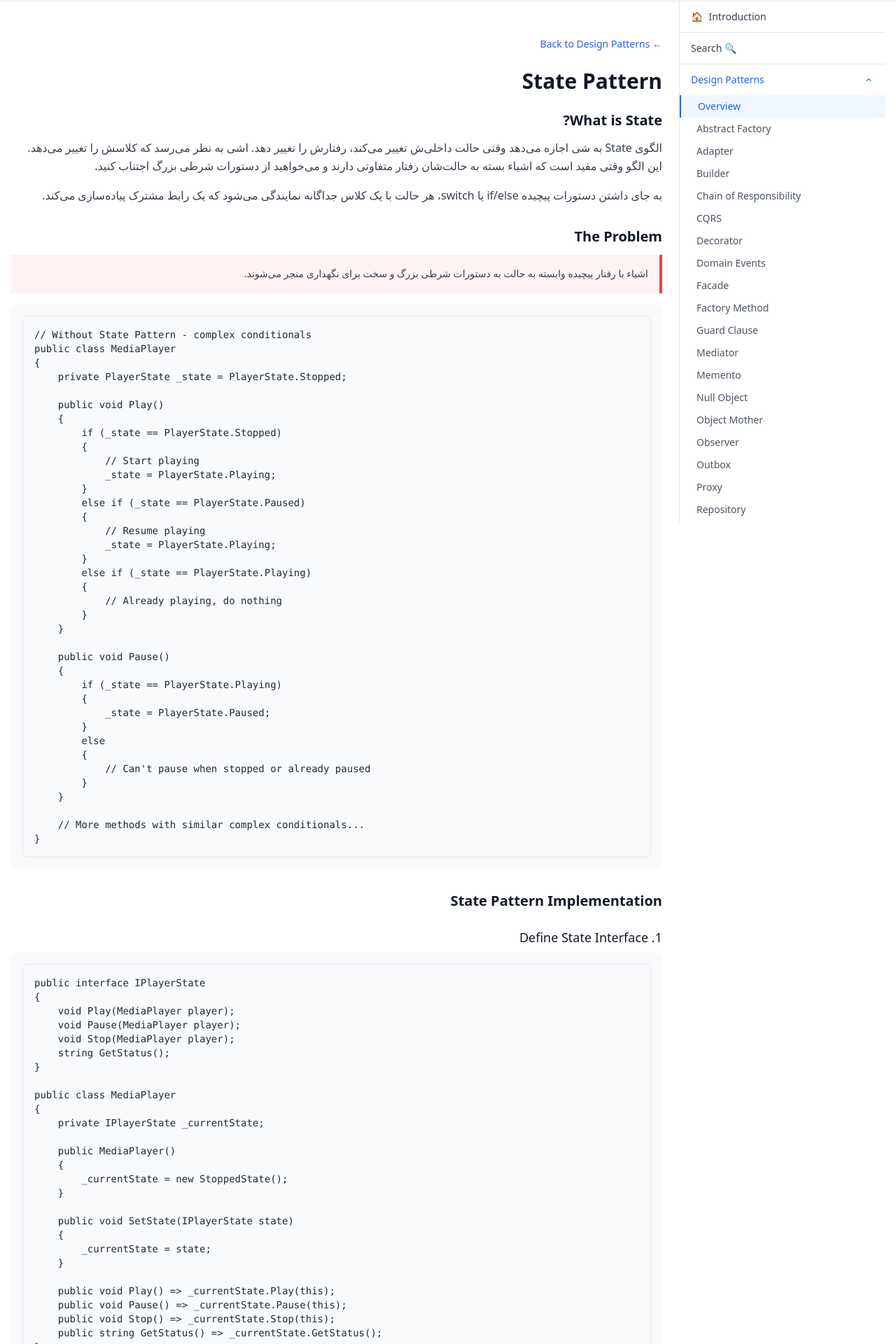
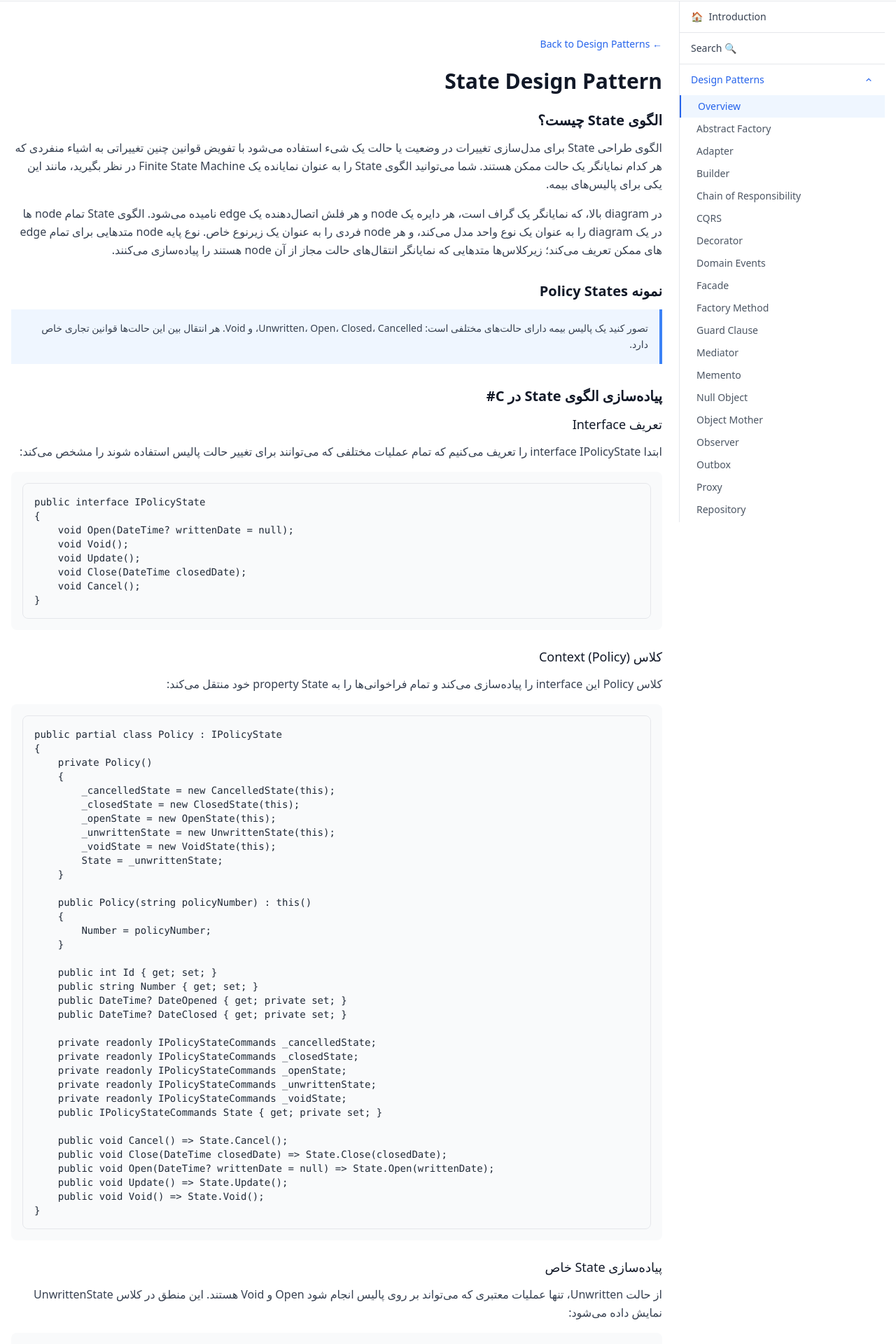
Before and after one commit to ghaninia/handbook, a Next.js app: page /design-patterns/state in a window 1280 px wide. Shown: the part 55-1975 px from the top of the page at 70% size. Built offline with nearby package versions, Linux system fonts and the light colour scheme; a small style sheet from the web is missing.

Commit message:
Refactor State Design Pattern page: Update content for clarity, enhance structure, and improve localization in Persian.

```diff
--- a/src/app/design-patterns/state/page.tsx
+++ b/src/app/design-patterns/state/page.tsx
@@ -18,298 +18,198 @@ export default function StatePage() {
       </div>
 
       <h1 className="text-3xl font-bold text-gray-900 dark:text-gray-100 mb-6">
-        State Pattern
+        State Design Pattern
       </h1>
 
       <div className="prose prose-lg max-w-none">
         <section className="mb-8">
           <h2 className="text-xl font-semibold text-gray-900 dark:text-gray-100 mb-3">
-            What is State?
+            الگوی State چیست؟
           </h2>
           <p className="text-gray-700 dark:text-gray-300 leading-relaxed mb-4">
-            الگوی State به شی اجازه می‌دهد وقتی حالت داخلی‌ش تغییر می‌کند، رفتارش را تغییر دهد. اشی به نظر می‌رسد که کلاسش را تغییر می‌دهد. این الگو وقتی مفید است که اشیاء بسته به حالت‌شان رفتار متفاوتی دارند و می‌خواهید از دستورات شرطی بزرگ اجتناب کنید.
+            الگوی طراحی State برای مدل‌سازی تغییرات در وضعیت یا حالت یک شیء استفاده می‌شود با تفویض قوانین چنین تغییراتی به اشیاء منفردی که هر کدام نمایانگر یک حالت ممکن هستند. شما می‌توانید الگوی State را به عنوان نمایانده یک Finite State Machine در نظر بگیرید، مانند این یکی برای پالیس‌های بیمه.
           </p>
           <p className="text-gray-700 dark:text-gray-300 leading-relaxed">
-            به جای داشتن دستورات پیچیده if/else یا switch، هر حالت با یک کلاس جداگانه نمایندگی می‌شود که یک رابط مشترک پیاده‌سازی می‌کند.
+            در diagram بالا، که نمایانگر یک گراف است، هر دایره یک node و هر فلش اتصال‌دهنده یک edge نامیده می‌شود. الگوی State تمام node ها در یک diagram را به عنوان یک نوع واحد مدل می‌کند، و هر node فردی را به عنوان یک زیرنوع خاص. نوع پایه node متدهایی برای تمام edge های ممکن تعریف می‌کند؛ زیرکلاس‌ها متدهایی که نمایانگر انتقال‌های حالت مجاز از آن node هستند را پیاده‌سازی می‌کنند.
           </p>
         </section>
 
         <section className="mb-8">
           <h2 className="text-xl font-semibold text-gray-900 dark:text-gray-100 mb-3">
-            The Problem
+            نمونه Policy States
           </h2>
-          <div className="bg-red-50 dark:bg-red-900/20 border-r-4 border-red-500 p-4 mb-4">
+          <div className="bg-blue-50 dark:bg-blue-900/20 border-r-4 border-blue-500 p-4 mb-4">
             <p className="text-gray-700 dark:text-gray-300 leading-relaxed text-sm">
-              اشیاء با رفتار پیچیده وابسته به حالت به دستورات شرطی بزرگ و سخت برای نگهداری منجر می‌شوند.
+              تصور کنید یک پالیس بیمه دارای حالت‌های مختلفی است: Unwritten، Open، Closed، Cancelled، و Void. هر انتقال بین این حالت‌ها قوانین تجاری خاص دارد.
             </p>
           </div>
-          <div className="bg-gray-50 dark:bg-gray-900 p-4 rounded-lg mb-4 font-mono text-sm overflow-x-auto" dir="ltr">
-            <pre className="text-gray-800 dark:text-gray-200">{`// Without State Pattern - complex conditionals
-public class MediaPlayer
+        </section>
+
+        <section className="mb-8">
+          <h2 className="text-xl font-semibold text-gray-900 dark:text-gray-100 mb-3">
+            پیاده‌سازی الگوی State در C#
+          </h2>
+
+          <h3 className="text-lg font-medium text-gray-900 dark:text-gray-100 mb-3">تعریف Interface</h3>
+          <p className="text-gray-700 dark:text-gray-300 leading-relaxed mb-4">
+            ابتدا interface IPolicyState را تعریف می‌کنیم که تمام عملیات مختلفی که می‌توانند برای تغییر حالت پالیس استفاده شوند را مشخص می‌کند:
+          </p>
+          <div className="bg-gray-50 dark:bg-gray-900 p-4 rounded-lg mb-6 font-mono text-sm overflow-x-auto" dir="ltr">
+            <pre className="text-gray-800 dark:text-gray-200">{`public interface IPolicyState
 {
-    private PlayerState _state = PlayerState.Stopped;
+    void Open(DateTime? writtenDate = null);
+    void Void();
+    void Update();
+    void Close(DateTime closedDate);
+    void Cancel();
+}`}</pre>
+          </div>
 
-    public void Play()
+          <h3 className="text-lg font-medium text-gray-900 dark:text-gray-100 mb-3">کلاس Context (Policy)</h3>
+          <p className="text-gray-700 dark:text-gray-300 leading-relaxed mb-4">
+            کلاس Policy این interface را پیاده‌سازی می‌کند و تمام فراخوانی‌ها را به property State خود منتقل می‌کند:
+          </p>
+          <div className="bg-gray-50 dark:bg-gray-900 p-4 rounded-lg mb-6 font-mono text-sm overflow-x-auto" dir="ltr">
+            <pre className="text-gray-800 dark:text-gray-200">{`public partial class Policy : IPolicyState
+{
+    private Policy()
     {
-        if (_state == PlayerState.Stopped)
+        _cancelledState = new CancelledState(this);
+        _closedState = new ClosedState(this);
+        _openState = new OpenState(this);
+        _unwrittenState = new UnwrittenState(this);
+        _voidState = new VoidState(this);
+        State = _unwrittenState;
+    }
+
+    public Policy(string policyNumber) : this()
+    {
+        Number = policyNumber;
+    }
+
+    public int Id { get; set; }
+    public string Number { get; set; }
+    public DateTime? DateOpened { get; private set; }
+    public DateTime? DateClosed { get; private set; }
+
+    private readonly IPolicyStateCommands _cancelledState;
+    private readonly IPolicyStateCommands _closedState;
+    private readonly IPolicyStateCommands _openState;
+    private readonly IPolicyStateCommands _unwrittenState;
+    private readonly IPolicyStateCommands _voidState;
+    public IPolicyStateCommands State { get; private set; }
+
+    public void Cancel() => State.Cancel();
+    public void Close(DateTime closedDate) => State.Close(closedDate);
+    public void Open(DateTime? writtenDate = null) => State.Open(writtenDate);
+    public void Update() => State.Update();
+    public void Void() => State.Void();
+}`}</pre>
+          </div>
+
+          <h3 className="text-lg font-medium text-gray-900 dark:text-gray-100 mb-3">پیاده‌سازی State خاص</h3>
+          <p className="text-gray-700 dark:text-gray-300 leading-relaxed mb-4">
+            از حالت Unwritten، تنها عملیات معتبری که می‌تواند بر روی پالیس انجام شود Open و Void هستند. این منطق در کلاس UnwrittenState نمایش داده می‌شود:
+          </p>
+          <div className="bg-gray-50 dark:bg-gray-900 p-4 rounded-lg mb-6 font-mono text-sm overflow-x-auto" dir="ltr">
+            <pre className="text-gray-800 dark:text-gray-200">{`public partial class Policy
+{
+    public class UnwrittenState : IPolicyStateCommands
+    {
+        private readonly Policy _policy;
+
+        public UnwrittenState(Policy policy)
         {
-            // Start playing
-            _state = PlayerState.Playing;
+            _policy = policy;
         }
-        else if (_state == PlayerState.Paused)
+
+        public void Cancel() =>
+            throw new InvalidOperationException("Cannot cancel a policy before it's been Opened.");
+
+        public void Close(DateTime closedDate) =>
+            throw new InvalidOperationException("Cannot close a policy before it's been Opened.");
+
+        public void Open(DateTime? writtenDate = null)
         {
-            // Resume playing
-            _state = PlayerState.Playing;
+            _policy.State = _policy._openState;
+            _policy.DateOpened = writtenDate;
         }
-        else if (_state == PlayerState.Playing)
+
+        public void Update() =>
+            throw new InvalidOperationException("Cannot update a policy before it's been Opened.");
+
+        public void Void()
         {
-            // Already playing, do nothing
+            _policy.State = _policy._voidState;
+        }
+
+        public List<string> ListValidOperations()
+        {
+            return new List<string> { "Open", "Void" };
         }
     }
-
-    public void Pause()
-    {
-        if (_state == PlayerState.Playing)
-        {
-            _state = PlayerState.Paused;
-        }
-        else
-        {
-            // Can't pause when stopped or already paused
-        }
-    }
-
-    // More methods with similar complex conditionals...
 }`}</pre>
           </div>
         </section>
 
         <section className="mb-8">
           <h2 className="text-xl font-semibold text-gray-900 dark:text-gray-100 mb-3">
-            State Pattern Implementation
+            چه زمانی استفاده کنیم؟
           </h2>
-
-          <h3 className="text-lg font-medium text-gray-900 dark:text-gray-100 mb-2 mt-6">
-            1. Define State Interface
-          </h3>
-          <div className="bg-gray-50 dark:bg-gray-900 p-4 rounded-lg mb-4 font-mono text-sm overflow-x-auto" dir="ltr">
-            <pre className="text-gray-800 dark:text-gray-200">{`public interface IPlayerState
-{
-    void Play(MediaPlayer player);
-    void Pause(MediaPlayer player);
-    void Stop(MediaPlayer player);
-    string GetStatus();
-}
-
-public class MediaPlayer
-{
-    private IPlayerState _currentState;
-
-    public MediaPlayer()
-    {
-        _currentState = new StoppedState();
-    }
-
-    public void SetState(IPlayerState state)
-    {
-        _currentState = state;
-    }
-
-    public void Play() => _currentState.Play(this);
-    public void Pause() => _currentState.Pause(this);
-    public void Stop() => _currentState.Stop(this);
-    public string GetStatus() => _currentState.GetStatus();
-}`}</pre>
-          </div>
-
-          <h3 className="text-lg font-medium text-gray-900 dark:text-gray-100 mb-2 mt-6">
-            2. Implement Concrete States
-          </h3>
-          <div className="bg-gray-50 dark:bg-gray-900 p-4 rounded-lg mb-4 font-mono text-sm overflow-x-auto" dir="ltr">
-            <pre className="text-gray-800 dark:text-gray-200">{`public class StoppedState : IPlayerState
-{
-    public void Play(MediaPlayer player)
-    {
-        Console.WriteLine("Starting playback...");
-        player.SetState(new PlayingState());
-    }
-
-    public void Pause(MediaPlayer player)
-    {
-        Console.WriteLine("Cannot pause when stopped");
-    }
-
-    public void Stop(MediaPlayer player)
-    {
-        Console.WriteLine("Already stopped");
-    }
-
-    public string GetStatus() => "Stopped";
-}
-
-public class PlayingState : IPlayerState
-{
-    public void Play(MediaPlayer player)
-    {
-        Console.WriteLine("Already playing");
-    }
-
-    public void Pause(MediaPlayer player)
-    {
-        Console.WriteLine("Pausing playback...");
-        player.SetState(new PausedState());
-    }
-
-    public void Stop(MediaPlayer player)
-    {
-        Console.WriteLine("Stopping playback...");
-        player.SetState(new StoppedState());
-    }
-
-    public string GetStatus() => "Playing";
-}
-
-public class PausedState : IPlayerState
-{
-    public void Play(MediaPlayer player)
-    {
-        Console.WriteLine("Resuming playback...");
-        player.SetState(new PlayingState());
-    }
-
-    public void Pause(MediaPlayer player)
-    {
-        Console.WriteLine("Already paused");
-    }
-
-    public void Stop(MediaPlayer player)
-    {
-        Console.WriteLine("Stopping from pause...");
-        player.SetState(new StoppedState());
-    }
-
-    public string GetStatus() => "Paused";
-}`}</pre>
-          </div>
+          <p className="text-gray-700 dark:text-gray-300 leading-relaxed mb-4">
+            الگوی State کاندید خوبی برای استفاده است زمانی که شیء شما مجموعه نسبتاً پیچیده‌ای از حالت‌های ممکن دارد، با قوانین تجاری مختلف زیادی برای اینکه چگونه انتقال‌های حالت رخ می‌دهند و چه کاری باید هنگام تغییر حالت انجام شود.
+          </p>
+          <p className="text-gray-700 dark:text-gray-300 leading-relaxed">
+            اگر شیء به سادگی دارای یک property status است که می‌تواند هر زمان به هر وضعیتی با منطق خاص حداقل به‌روزرسانی شود، الگوی State پیچیدگی غیرضروری اضافه می‌کند. با این حال، برای اشیایی که مفاهیم دنیای واقعی را با work flow های پیچیده نمایندگی می‌کنند، الگوی State می‌تواند انتخاب خوبی باشد.
+          </p>
         </section>
 
         <section className="mb-8">
           <h2 className="text-xl font-semibold text-gray-900 dark:text-gray-100 mb-3">
-            Order State Machine Example
-          </h2>
-          <div className="bg-gray-50 dark:bg-gray-900 p-4 rounded-lg mb-4 font-mono text-sm overflow-x-auto" dir="ltr">
-            <pre className="text-gray-800 dark:text-gray-200">{`public interface IOrderState
-{
-    void Pay(Order order);
-    void Ship(Order order);
-    void Cancel(Order order);
-    void Deliver(Order order);
-    string Status { get; }
-}
-
-public class Order
-{
-    private IOrderState _state;
-    public decimal Total { get; set; }
-
-    public Order(decimal total)
-    {
-        Total = total;
-        _state = new PendingState();
-    }
-
-    public void SetState(IOrderState state) => _state = state;
-
-    public void Pay() => _state.Pay(this);
-    public void Ship() => _state.Ship(this);
-    public void Cancel() => _state.Cancel(this);
-    public void Deliver() => _state.Deliver(this);
-    public string GetStatus() => _state.Status;
-}
-
-public class PendingState : IOrderState
-{
-    public string Status => "Pending Payment";
-
-    public void Pay(Order order)
-    {
-        Console.WriteLine("Payment received");
-        order.SetState(new PaidState());
-    }
-
-    public void Ship(Order order) =>
-        Console.WriteLine("Cannot ship unpaid order");
-
-    public void Cancel(Order order)
-    {
-        Console.WriteLine("Order cancelled");
-        order.SetState(new CancelledState());
-    }
-
-    public void Deliver(Order order) =>
-        Console.WriteLine("Cannot deliver unpaid order");
-}
-
-public class PaidState : IOrderState
-{
-    public string Status => "Paid";
-
-    public void Pay(Order order) =>
-        Console.WriteLine("Already paid");
-
-    public void Ship(Order order)
-    {
-        Console.WriteLine("Order shipped");
-        order.SetState(new ShippedState());
-    }
-
-    public void Cancel(Order order)
-    {
-        Console.WriteLine("Refunding payment...");
-        order.SetState(new CancelledState());
-    }
-
-    public void Deliver(Order order) =>
-        Console.WriteLine("Cannot deliver unshipped order");
-}`}</pre>
-          </div>
-        </section>
-
-        <section className="mb-8">
-          <h2 className="text-xl font-semibold text-gray-900 dark:text-gray-100 mb-3">
-            Benefits
+            مزایا
           </h2>
           <ul className="list-disc list-inside space-y-2 text-gray-700 dark:text-gray-300 mr-4">
-            <li><strong>Single Responsibility:</strong> هر state رفتار خودش را handle می‌کند</li>
-            <li><strong>Open/Closed:</strong> state های جدید بدون تغییر موجودی‌ها قابل اضافه‌اند</li>
-            <li><strong>حذف Conditionals:</strong> دیگر دستورات پیچیده if/switch نداریم</li>
-            <li><strong>انتقال واضح State:</strong> تغییرات state صریح و قابل پیگیری هستند</li>
+            <li><strong>کاهش پیچیدگی شرطی:</strong> نیاز به دستورات if و switch در اشیایی که الزامات رفتاری متفاوتی منحصر به انتقال‌های حالت مختلف دارند را از بین می‌برد</li>
+            <li><strong>قابلیت نمایش با FSM:</strong> اگر بتوانید حالت شیء را با یک diagram finite state machine نمایش دهید، تبدیل diagram به انواع و متدهای الگوی State نسبتاً آسان است</li>
+            <li><strong>اصل Open/Closed:</strong> حالت‌های جدید بدون تغییر کد موجود قابل اضافه هستند</li>
+            <li><strong>Single Responsibility:</strong> هر state کلاس مسئولیت مشخصی دارد</li>
           </ul>
         </section>
 
         <section className="mb-8">
           <h2 className="text-xl font-semibold text-gray-900 dark:text-gray-100 mb-3">
-            Related Patterns
+            معایب
           </h2>
           <ul className="list-disc list-inside space-y-2 text-gray-700 dark:text-gray-300 mr-4">
-            <li><Link href="/design-patterns/strategy" className="text-blue-600 dark:text-blue-400 hover:underline">Strategy Pattern</Link></li>
-            <li><Link href="/design-patterns/memento" className="text-blue-600 dark:text-blue-400 hover:underline">Memento Pattern</Link></li>
+            <li><strong>کد زیاد:</strong> الگوی State نیاز به نوشتن کد زیادی دارد. بسته به تعداد متدهای انتقال حالت مختلف و تعداد حالت‌های ممکن یک شیء، می‌توان به سرعت دهها یا بیشتر متد مختلف داشت</li>
+            <li><strong>پیچیدگی ریاضی:</strong> برای N حالت با M متد انتقال، تعداد کل متدهای ضروری (N+1)*M خواهد بود</li>
+            <li><strong>Over-engineering:</strong> برای حالت‌های ساده ممکن است غیرضروری باشد</li>
           </ul>
         </section>
 
         <section className="mb-8">
           <h2 className="text-xl font-semibold text-gray-900 dark:text-gray-100 mb-3">
-            References
+            الگوهای مرتبط
+          </h2>
+          <ul className="list-disc list-inside space-y-2 text-gray-700 dark:text-gray-300 mr-4">
+            <li><Link href="/design-patterns/strategy" className="text-blue-600 dark:text-blue-400 hover:underline">Strategy Pattern</Link> - ساختار مشابه دارد اما هدف متفاوت</li>
+            <li><Link href="/design-patterns/observer" className="text-blue-600 dark:text-blue-400 hover:underline">Observer Pattern</Link> - برای اطلاع‌رسانی تغییرات state</li>
+          </ul>
+        </section>
+
+        <section className="mb-8">
+          <h2 className="text-xl font-semibold text-gray-900 dark:text-gray-100 mb-3">
+            منابع
           </h2>
           <ul className="list-disc list-inside space-y-2 text-blue-600 dark:text-blue-400 mr-4">
             <li>
-              <a href="https://deviq.com/design-patterns/state-design-pattern" target="_blank" rel="noopener" className="hover:underline">
-                DevIQ - State Pattern
+              <a href="https://github.com/ardalis/DesignPatternsInCSharp" target="_blank" rel="noopener" className="hover:underline">
+                Complete State Pattern Example with Unit Tests on GitHub
               </a>
             </li>
             <li>
-              <a href="http://bit.ly/DesignPatternsLibrary" target="_blank" rel="noopener" className="hover:underline">
-                Pluralsight - Design Patterns Library
+              <a href="https://webgraphviz.com/" target="_blank" rel="noopener" className="hover:underline">
+                WebGraphViz - Online State Diagram Generator
               </a>
             </li>
           </ul>
```
